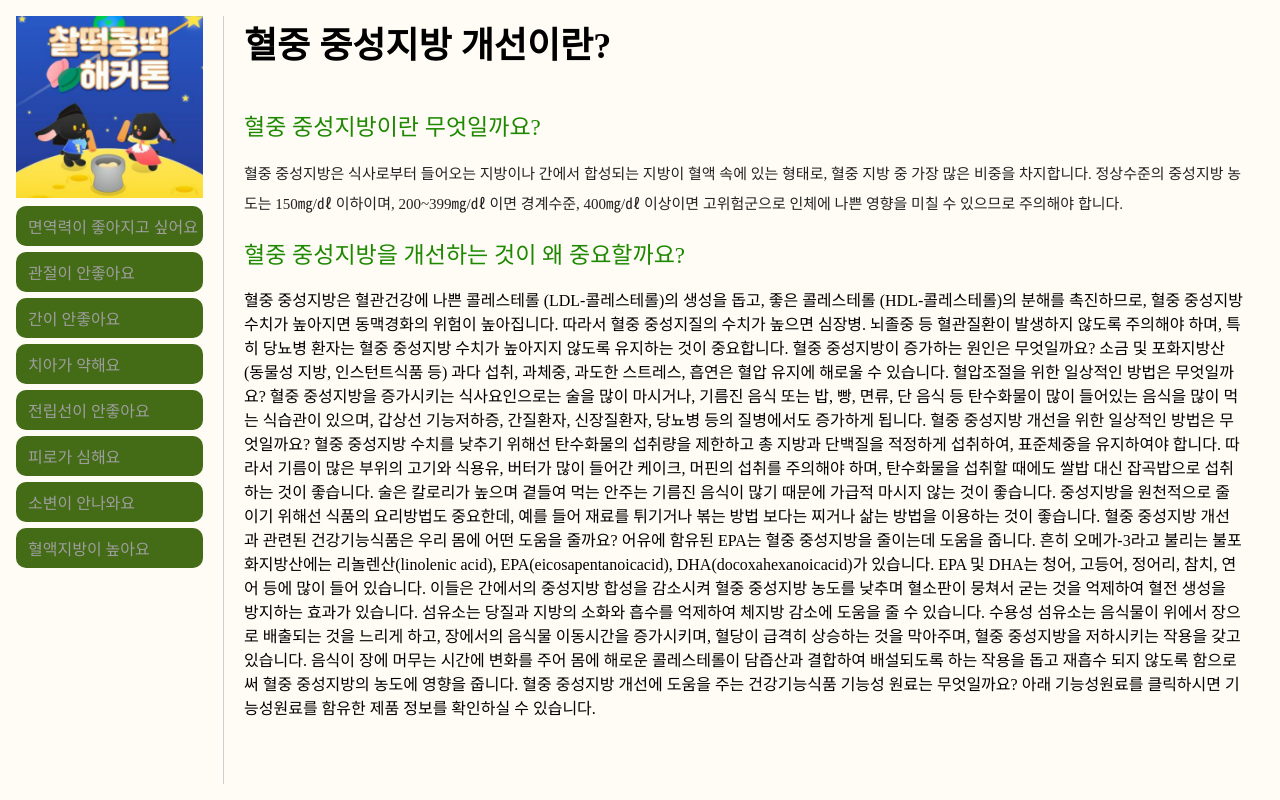
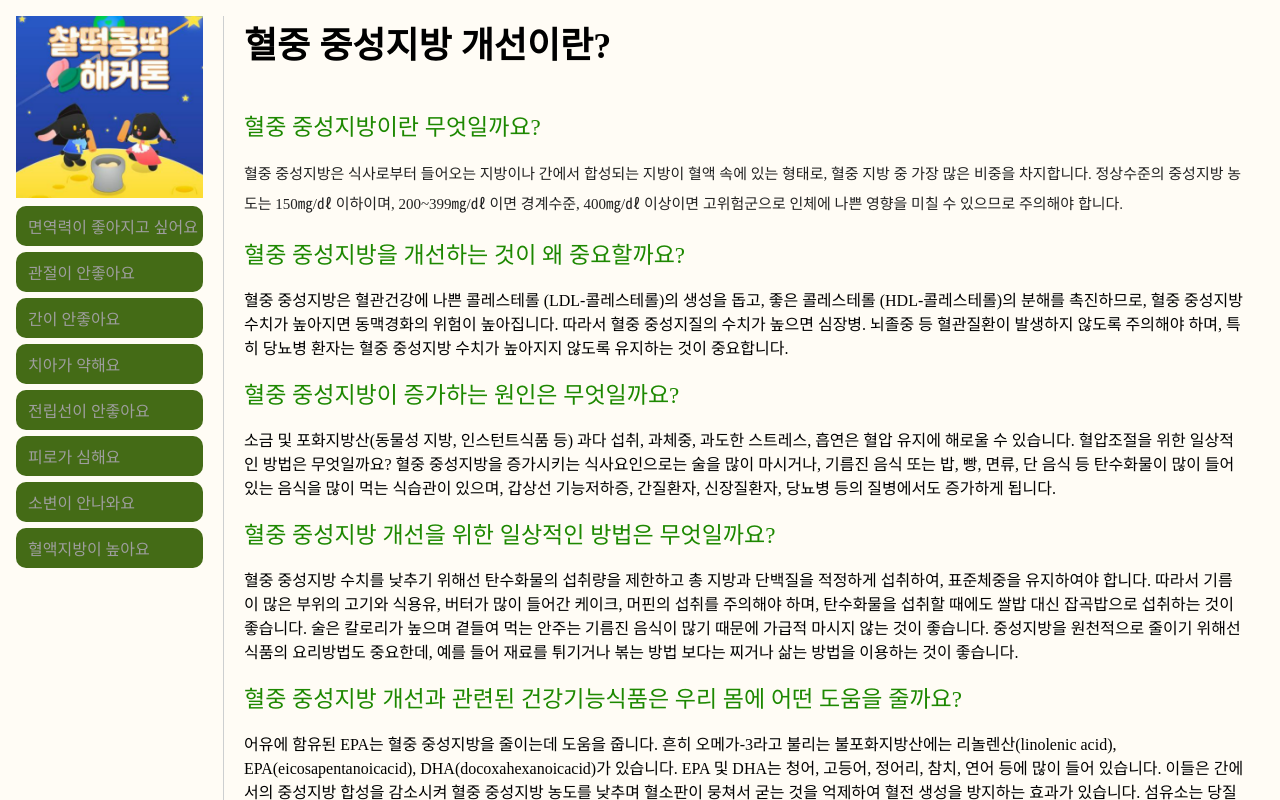
Before and after one commit to cogunbuntu/FE, a React (Create React App) app: page /info/triglyceridesInfo in a window 1280 px wide. Shown: the top 800 px of the page. Built offline with nearby package versions, Linux system fonts and the light colour scheme; a web font is replaced by a local one.

Commit message:
feat: 각종 애니메이션 추가

```diff
--- a/src/components/LandingContainer.jsx
+++ b/src/components/LandingContainer.jsx
@@ -2,12 +2,13 @@ import React from "react";
 import styled from "styled-components";
 import { Healthy } from "../assets/image";
 import palette from "../lib/styles/palette";
+import transitions from "../lib/styles/transitions";
 
 const LandingContainer = () => {
   return (
     <Contents>
       <Title>건기식 백과사전</Title>
-      <HumanImg src={Healthy} alt="" />
+      <HumanImg src={Healthy} alt="사이트 최초 이미지" />
     </Contents>
   );
 };
@@ -28,12 +29,14 @@ const Contents = styled.div`
 const HumanImg = styled.img`
   height: 500px;
   border-radius: 8px;
+  animation: ${transitions.popIn} 1s ease-in-out;
 `;
 
 const Title = styled.div`
   font-family: NeoDunggeunmo;
   font-size: 24px;
   padding: 20px;
+  animation: ${transitions.popIn} 0.5s easㄴe-in-out;
 `;
 
 export default LandingContainer;
--- a/src/lib/route/Route.jsx
+++ b/src/lib/route/Route.jsx
@@ -14,8 +14,6 @@ import {
 } from "../../pages";
 import ListPage from "../../pages/ListPage";
 
-import OauthPage from "../../pages/OauthPage";
-
 // eslint-disable-next-line import/prefer-default-export
 export const router = createBrowserRouter([
   {
@@ -24,7 +22,6 @@ export const router = createBrowserRouter([
     children: [
       { path: "/", element: <LandingPage /> },
       { path: "/login", element: <LoginPage /> },
-      { path: "/login/oauth", element: <OauthPage /> },
       { path: "/list", element: <ListPage /> },
       { path: "/info/immun", element: <ImmunInfo /> },
       { path: "/info/jointbon", element: <JointBonInfo /> },
--- a/src/lib/styles/commonStyles.js
+++ b/src/lib/styles/commonStyles.js
@@ -1,4 +1,5 @@
 import styled from "styled-components";
+import transitions from "./transitions";
 
 // eslint-disable-next-line import/prefer-default-export
 export const DescriptionContainer = styled.div`
@@ -6,4 +7,5 @@ export const DescriptionContainer = styled.div`
   margin: 0 auto;
   padding: 0 20px;
   box-sizing: border-box;
+  animation: ${transitions.fadeIn} 0.5s ease-in-out;
 `;
--- /dev/null
+++ b/src/lib/styles/transitions.js
@@ -0,0 +1,37 @@
+import { keyframes } from "styled-components";
+
+const fadeIn = keyframes`
+  0% {
+    opacity: 0;
+  }
+  100% {
+    opacity: 1;
+  }
+`;
+
+const slideUp = keyframes`
+  0% {
+    transform: translateY(100%);
+  }
+  100% {
+    transform: translateY(0%);
+  };
+`;
+const popIn = keyframes`
+  0% {
+    opacity: 0.7;
+    transform: scale3d(0.8, 0.8, 1);
+  }
+  100% {
+    opacity: 1;
+    transform: scale3d(1, 1, 1);
+  }
+`;
+
+const transitions = {
+  fadeIn,
+  slideUp,
+  popIn,
+};
+
+export default transitions;
--- a/src/pages/OauthPage.jsx
+++ /dev/null
@@ -1,22 +0,0 @@
-import axios from "axios";
-import QueryString from "qs";
-import React, { useEffect } from "react";
-import { useLocation } from "react-router-dom";
-
-const OauthPage = () => {
-  const location = useLocation();
-  const query = QueryString.parse(location.search, {
-    ignoreQueryPrefix: true,
-  });
-  const code = query.code;
-
-  useEffect(() => {
-    const response = axios.get(`http://3.36.91.87/member/signup/kakao?code=${code}`);
-
-    console.log(response);
-  }, []);
-
-  return <div>{code}</div>;
-};
-
-export default OauthPage;
--- a/src/pages/TriglyceridesInfo.jsx
+++ b/src/pages/TriglyceridesInfo.jsx
@@ -17,31 +17,33 @@ const TriglyceridesInfo = () => {
       나쁜 콜레스테롤 (LDL-콜레스테롤)의 생성을 돕고, 좋은 콜레스테롤 (HDL-콜레스테롤)의 분해를
       촉진하므로, 혈중 중성지방 수치가 높아지면 동맥경화의 위험이 높아집니다. 따라서 혈중 중성지질의
       수치가 높으면 심장병. 뇌졸중 등 혈관질환이 발생하지 않도록 주의해야 하며, 특히 당뇨병 환자는
-      혈중 중성지방 수치가 높아지지 않도록 유지하는 것이 중요합니다. 혈중 중성지방이 증가하는 원인은
-      무엇일까요? 소금 및 포화지방산(동물성 지방, 인스턴트식품 등) 과다 섭취, 과체중, 과도한
-      스트레스, 흡연은 혈압 유지에 해로울 수 있습니다. 혈압조절을 위한 일상적인 방법은 무엇일까요?
-      혈중 중성지방을 증가시키는 식사요인으로는 술을 많이 마시거나, 기름진 음식 또는 밥, 빵, 면류,
-      단 음식 등 탄수화물이 많이 들어있는 음식을 많이 먹는 식습관이 있으며, 갑상선 기능저하증,
-      간질환자, 신장질환자, 당뇨병 등의 질병에서도 증가하게 됩니다. 혈중 중성지방 개선을 위한
-      일상적인 방법은 무엇일까요? 혈중 중성지방 수치를 낮추기 위해선 탄수화물의 섭취량을 제한하고 총
-      지방과 단백질을 적정하게 섭취하여, 표준체중을 유지하여야 합니다. 따라서 기름이 많은 부위의
-      고기와 식용유, 버터가 많이 들어간 케이크, 머핀의 섭취를 주의해야 하며, 탄수화물을 섭취할
-      때에도 쌀밥 대신 잡곡밥으로 섭취하는 것이 좋습니다. 술은 칼로리가 높으며 곁들여 먹는 안주는
-      기름진 음식이 많기 때문에 가급적 마시지 않는 것이 좋습니다. 중성지방을 원천적으로 줄이기
-      위해선 식품의 요리방법도 중요한데, 예를 들어 재료를 튀기거나 볶는 방법 보다는 찌거나 삶는
-      방법을 이용하는 것이 좋습니다. 혈중 중성지방 개선과 관련된 건강기능식품은 우리 몸에 어떤
-      도움을 줄까요? 어유에 함유된 EPA는 혈중 중성지방을 줄이는데 도움을 줍니다. 흔히 오메가-3라고
-      불리는 불포화지방산에는 리놀렌산(linolenic acid), EPA(eicosapentanoicacid),
-      DHA(docoxahexanoicacid)가 있습니다. EPA 및 DHA는 청어, 고등어, 정어리, 참치, 연어 등에 많이
-      들어 있습니다. 이들은 간에서의 중성지방 합성을 감소시켜 혈중 중성지방 농도를 낮추며 혈소판이
-      뭉쳐서 굳는 것을 억제하여 혈전 생성을 방지하는 효과가 있습니다. 섬유소는 당질과 지방의 소화와
-      흡수를 억제하여 체지방 감소에 도움을 줄 수 있습니다. 수용성 섬유소는 음식물이 위에서 장으로
-      배출되는 것을 느리게 하고, 장에서의 음식물 이동시간을 증가시키며, 혈당이 급격히 상승하는 것을
-      막아주며, 혈중 중성지방을 저하시키는 작용을 갖고 있습니다. 음식이 장에 머무는 시간에 변화를
-      주어 몸에 해로운 콜레스테롤이 담즙산과 결합하여 배설되도록 하는 작용을 돕고 재흡수 되지 않도록
-      함으로써 혈중 중성지방의 농도에 영향을 줍니다. 혈중 중성지방 개선에 도움을 주는 건강기능식품
-      기능성 원료는 무엇일까요? 아래 기능성원료를 클릭하시면 기능성원료를 함유한 제품 정보를
-      확인하실 수 있습니다.
+      혈중 중성지방 수치가 높아지지 않도록 유지하는 것이 중요합니다.{" "}
+      <SubTitle>혈중 중성지방이 증가하는 원인은 무엇일까요?</SubTitle> 소금 및 포화지방산(동물성
+      지방, 인스턴트식품 등) 과다 섭취, 과체중, 과도한 스트레스, 흡연은 혈압 유지에 해로울 수
+      있습니다. 혈압조절을 위한 일상적인 방법은 무엇일까요? 혈중 중성지방을 증가시키는
+      식사요인으로는 술을 많이 마시거나, 기름진 음식 또는 밥, 빵, 면류, 단 음식 등 탄수화물이 많이
+      들어있는 음식을 많이 먹는 식습관이 있으며, 갑상선 기능저하증, 간질환자, 신장질환자, 당뇨병
+      등의 질병에서도 증가하게 됩니다.{" "}
+      <SubTitle>혈중 중성지방 개선을 위한 일상적인 방법은 무엇일까요?</SubTitle> 혈중 중성지방
+      수치를 낮추기 위해선 탄수화물의 섭취량을 제한하고 총 지방과 단백질을 적정하게 섭취하여,
+      표준체중을 유지하여야 합니다. 따라서 기름이 많은 부위의 고기와 식용유, 버터가 많이 들어간
+      케이크, 머핀의 섭취를 주의해야 하며, 탄수화물을 섭취할 때에도 쌀밥 대신 잡곡밥으로 섭취하는
+      것이 좋습니다. 술은 칼로리가 높으며 곁들여 먹는 안주는 기름진 음식이 많기 때문에 가급적 마시지
+      않는 것이 좋습니다. 중성지방을 원천적으로 줄이기 위해선 식품의 요리방법도 중요한데, 예를 들어
+      재료를 튀기거나 볶는 방법 보다는 찌거나 삶는 방법을 이용하는 것이 좋습니다.
+      <SubTitle>혈중 중성지방 개선과 관련된 건강기능식품은 우리 몸에 어떤 도움을 줄까요?</SubTitle>
+      어유에 함유된 EPA는 혈중 중성지방을 줄이는데 도움을 줍니다. 흔히 오메가-3라고 불리는
+      불포화지방산에는 리놀렌산(linolenic acid), EPA(eicosapentanoicacid), DHA(docoxahexanoicacid)가
+      있습니다. EPA 및 DHA는 청어, 고등어, 정어리, 참치, 연어 등에 많이 들어 있습니다. 이들은
+      간에서의 중성지방 합성을 감소시켜 혈중 중성지방 농도를 낮추며 혈소판이 뭉쳐서 굳는 것을
+      억제하여 혈전 생성을 방지하는 효과가 있습니다. 섬유소는 당질과 지방의 소화와 흡수를 억제하여
+      체지방 감소에 도움을 줄 수 있습니다. 수용성 섬유소는 음식물이 위에서 장으로 배출되는 것을
+      느리게 하고, 장에서의 음식물 이동시간을 증가시키며, 혈당이 급격히 상승하는 것을 막아주며, 혈중
+      중성지방을 저하시키는 작용을 갖고 있습니다. 음식이 장에 머무는 시간에 변화를 주어 몸에 해로운
+      콜레스테롤이 담즙산과 결합하여 배설되도록 하는 작용을 돕고 재흡수 되지 않도록 함으로써 혈중
+      중성지방의 농도에 영향을 줍니다.
+      <SubTitle>혈중 중성지방 개선에 도움을 주는 건강기능식품 기능성 원료는 무엇일까요?</SubTitle>
+      아래 기능성원료를 클릭하시면 기능성원료를 함유한 제품 정보를 확인하실 수 있습니다.
     </DescriptionContainer>
   );
 };
```
